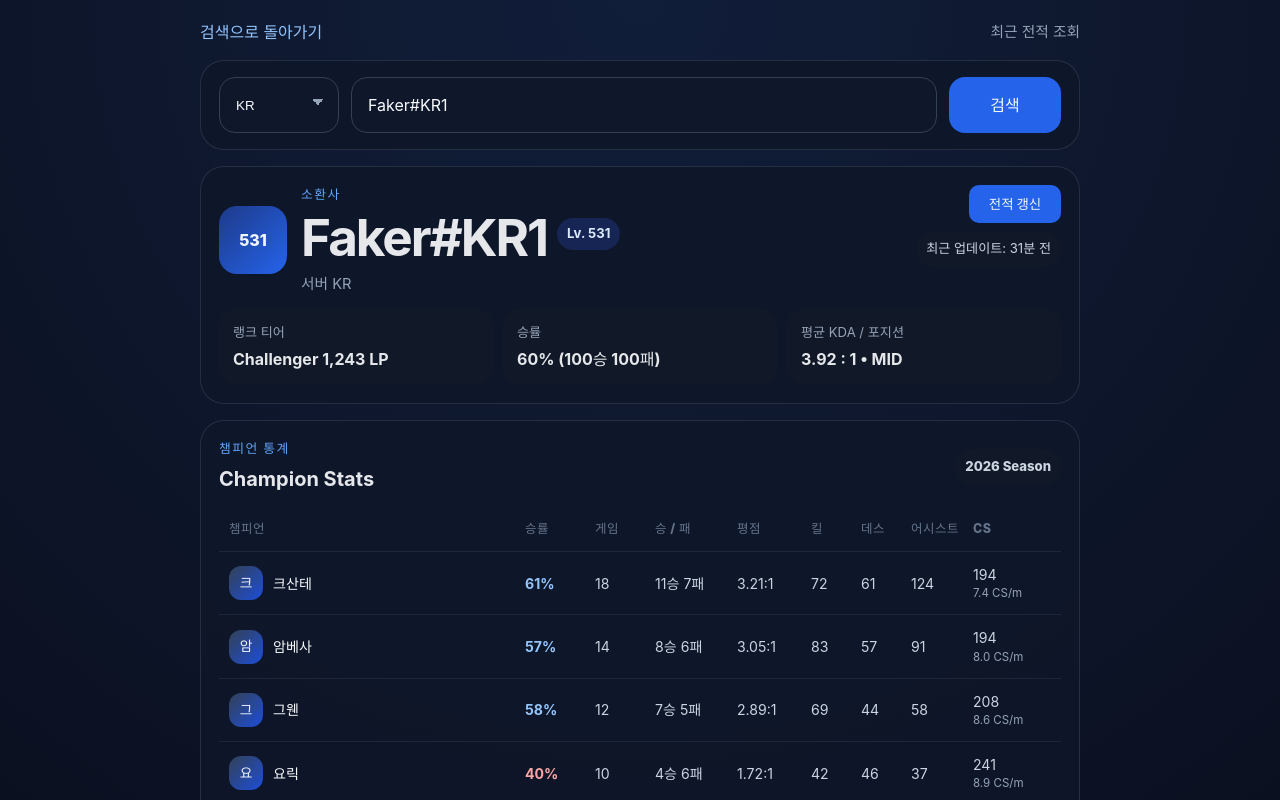
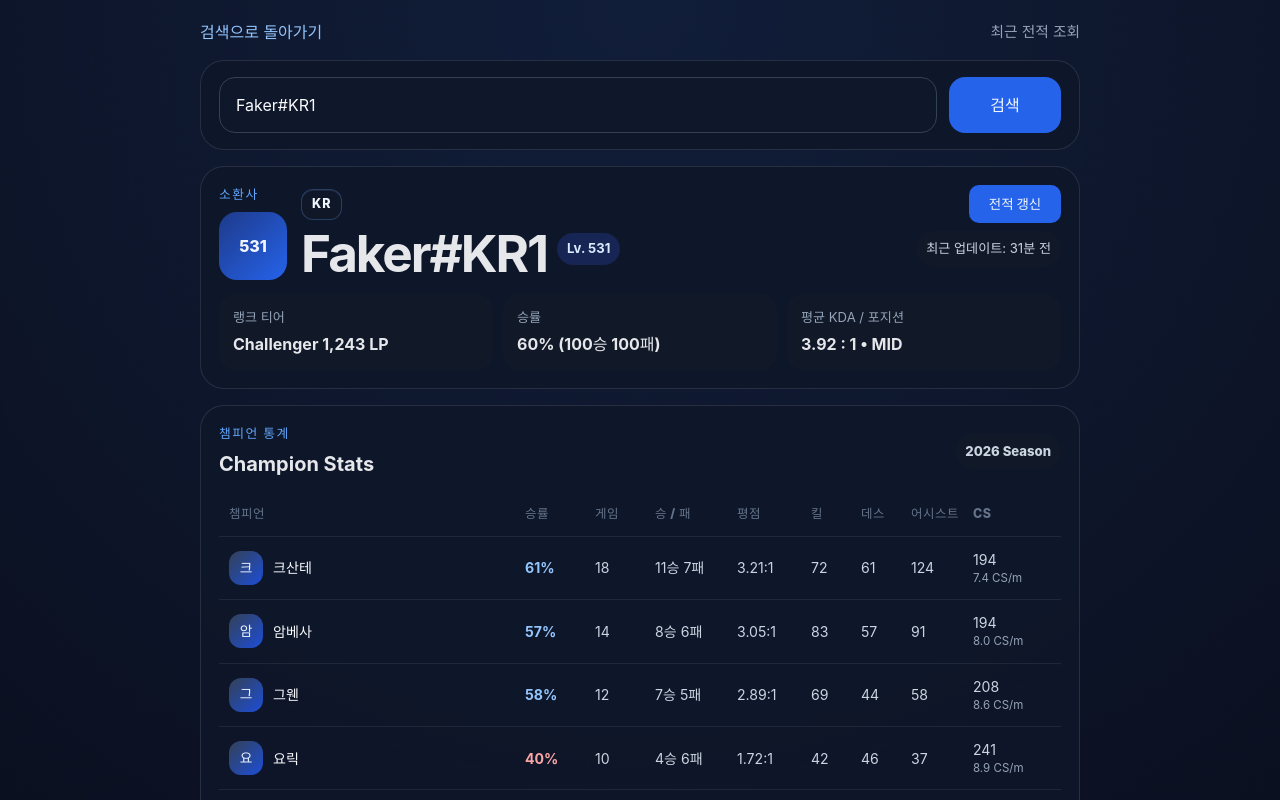
Before and after one commit to Yu-Hyeon-Su/lolgg-front, a React (Vite) app: page / in a window 1280 px wide. Both pictures are taken after a click on the button "전적 검색". Shown: the top 800 px of the page. Built offline with nearby package versions, Linux system fonts and the light colour scheme.

Commit message:
Remove server selector from summoner search

```diff
--- a/src/App.tsx
+++ b/src/App.tsx
@@ -253,7 +253,6 @@
   },
 ]
 
-const servers = ['KR', 'NA', 'EUW', 'EUNE', 'JP', 'OCE'] as const
 const seasonChampionStats: ChampionStat[] = [
   { champion: '크산테', games: 18, wins: 11, losses: 7, kills: 72, deaths: 61, assists: 124, cs: 3492, csPerMinute: 132.4 },
   { champion: '암베사', games: 14, wins: 8, losses: 6, kills: 83, deaths: 57, assists: 91, cs: 2716, csPerMinute: 112 },
@@ -415,7 +414,6 @@
 function App() {
   const [path, setPath] = useState(getPath)
   const [riotId, setRiotId] = useState('Faker#KR1')
-  const [server, setServer] = useState<(typeof servers)[number]>('KR')
   const [selectedMatchId, setSelectedMatchId] = useState('')
   const [lastUpdatedLabel, setLastUpdatedLabel] = useState('31분 전')
   const [showAllChampionStats, setShowAllChampionStats] = useState(false)
@@ -466,6 +464,7 @@
   const currentRiotId = isSummonerPage
     ? decodeRiotId(path.replace('/summoner/', '')) || 'Unknown#TAG'
     : ''
+  const currentPlatform = 'KR'
 
   if (isSummonerPage) {
     return (
@@ -481,18 +480,6 @@
           <section className="panel inline-search-panel">
             <form className="inline-search-form" onSubmit={handleSearch}>
               <div className="inline-search-controls">
-                <select
-                  className="server-select"
-                  value={server}
-                  onChange={(event) => setServer(event.target.value as (typeof servers)[number])}
-                  aria-label="Server"
-                >
-                  {servers.map((item) => (
-                    <option key={item} value={item}>
-                      {item}
-                    </option>
-                  ))}
-                </select>
                 <input
                   id="summoner-search"
                   className="text-input"
@@ -512,16 +499,22 @@
           <section className="panel profile-panel">
             <div className="profile-head">
               <div className="profile-identity">
-                <div className="summoner-icon" aria-hidden="true">
-                  531
+                <div className="profile-avatar-block">
+                  <p className="section-title">소환사</p>
+                  <div className="summoner-icon" aria-hidden="true">
+                    531
+                  </div>
                 </div>
-                <div>
-                  <p className="section-title">소환사</p>
+                <div className="profile-summary">
+                  <div className="profile-platform-row">
+                    <span className="platform-card" aria-label={`현재 서버 ${currentPlatform}`}>
+                      <strong>{currentPlatform}</strong>
+                    </span>
+                  </div>
                   <div className="summoner-row">
                     <h1 className="summoner-name">{currentRiotId}</h1>
                     <span className="level-badge">Lv. 531</span>
                   </div>
-                  <p className="muted">서버 {server}</p>
                 </div>
               </div>
               <div className="profile-meta">
@@ -909,18 +902,6 @@
               Riot ID
             </label>
             <div className="search-controls">
-              <select
-                className="server-select"
-                value={server}
-                onChange={(event) => setServer(event.target.value as (typeof servers)[number])}
-                aria-label="Server"
-              >
-                {servers.map((item) => (
-                  <option key={item} value={item}>
-                    {item}
-                  </option>
-                ))}
-              </select>
               <input
                 id="riot-id"
                 className="text-input"
--- a/src/styles.css
+++ b/src/styles.css
@@ -106,7 +106,7 @@
 .search-controls,
 .inline-search-controls {
   display: grid;
-  grid-template-columns: 120px minmax(0, 1fr) 112px;
+  grid-template-columns: minmax(0, 1fr) 112px;
   gap: 12px;
 }
 
@@ -121,30 +121,6 @@
 }
 
 .text-input:focus {
-  border-color: #60a5fa;
-  box-shadow: 0 0 0 4px rgba(96, 165, 250, 0.14);
-}
-
-.server-select {
-  width: 100%;
-  padding: 15px 44px 15px 16px;
-  border: 1px solid #334155;
-  border-radius: 16px;
-  color: #f8fafc;
-  background: #0f172a;
-  background-image:
-    linear-gradient(45deg, transparent 50%, #94a3b8 50%),
-    linear-gradient(135deg, #94a3b8 50%, transparent 50%);
-  background-position:
-    calc(100% - 20px) calc(50% - 3px),
-    calc(100% - 14px) calc(50% - 3px);
-  background-size: 6px 6px, 6px 6px;
-  background-repeat: no-repeat;
-  outline: none;
-  appearance: none;
-}
-
-.server-select:focus {
   border-color: #60a5fa;
   box-shadow: 0 0 0 4px rgba(96, 165, 250, 0.14);
 }
@@ -232,7 +208,17 @@
 .profile-identity {
   display: flex;
   gap: 14px;
-  align-items: center;
+  align-items: flex-start;
+}
+
+.profile-avatar-block {
+  display: flex;
+  flex-direction: column;
+  gap: 8px;
+}
+
+.profile-summary {
+  padding-top: 4px;
 }
 
 .summoner-icon {
@@ -254,6 +240,10 @@
   align-items: center;
 }
 
+.profile-platform-row {
+  margin-top: 0;
+}
+
 .level-badge {
   padding: 6px 10px;
   border-radius: 999px;
@@ -261,6 +251,24 @@
   font-size: 0.82rem;
   font-weight: 700;
   background: #172554;
+}
+
+.platform-card {
+  display: inline-flex;
+  align-items: center;
+  gap: 8px;
+  padding: 5px 10px;
+  border: 1px solid rgba(96, 165, 250, 0.28);
+  border-radius: 12px;
+  background: linear-gradient(180deg, rgba(15, 23, 42, 0.92), rgba(17, 24, 39, 0.96));
+  box-shadow: inset 0 1px 0 rgba(148, 163, 184, 0.12);
+}
+
+.platform-card strong {
+  color: #eff6ff;
+  font-size: 0.78rem;
+  font-weight: 800;
+  letter-spacing: 0.08em;
 }
 
 .profile-meta {
```
Also changed, not shown: 1 other file (tests, documents, lock files or other folders).
